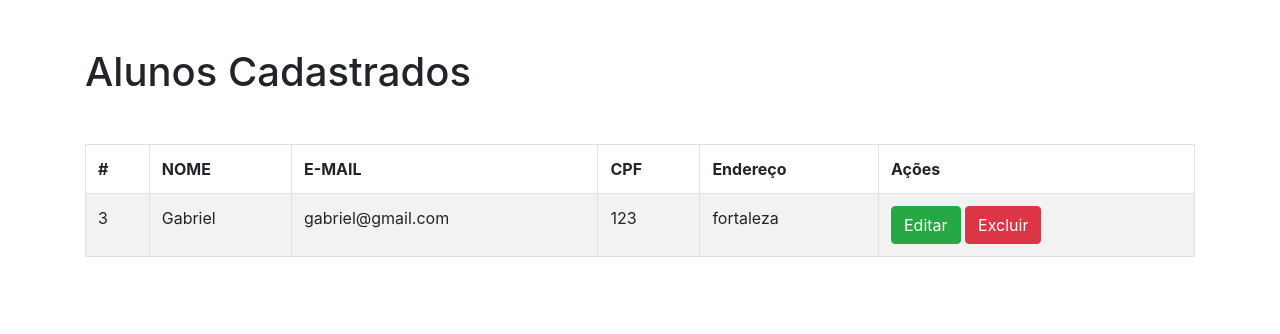
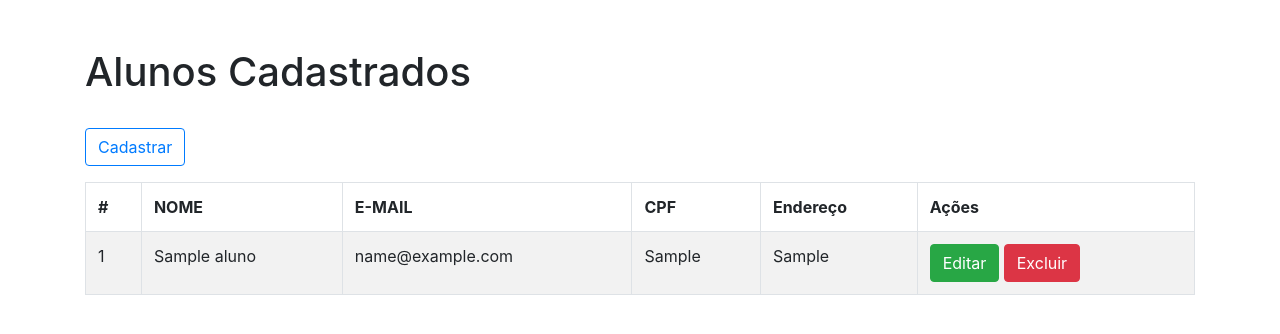
Before and after one commit to Matheus-Barret0/Faculdade_CRUD_PHP, a PHP site: page /?page=listar in a window 1280 px wide. Shown: the part 56-390 px from the top of the page. Run offline with PHP 8.4, Linux system fonts and the light colour scheme; data comes from the database, SQL or seed files in the repository; tables that the repository leaves empty hold one stand-in row (values such as "Sample post").

Commit message:
mais alguns ajustes

```diff
--- a/mysql/alunos-db-23032023-v1.sql
+++ b/mysql/alunos-db-23032023-v1.sql
@@ -6,10 +6,7 @@ CREATE TABLE `alunos` (
   `id` int(11) NOT NULL AUTO_INCREMENT,
   `nomeCompleto` varchar(30) DEFAULT NULL,
   `email` varchar(30) DEFAULT NULL,
-  `cpf` int(11) DEFAULT NULL,
+  `cpf` varchar(11) DEFAULT NULL,
   `endereco` varchar(30) DEFAULT NULL,
   PRIMARY KEY (`id`)
 ) ENGINE=InnoDB DEFAULT CHARSET=utf8mb4 COLLATE=utf8mb4_general_ci;
-
-INSERT INTO `alunos` (`id`, `nomeCompleto`, `email`, `cpf`, `endereco`) VALUES
-(3, 'Gabriel', 'gabriel@gmail.com', 123, 'fortaleza');
--- a/source/apresentacao.php
+++ b/source/apresentacao.php
@@ -5,7 +5,7 @@
   <p>Membros: Gabriel, Matheus de Assis, Potiguara, Jéssica, Fulano, Beltrano.</p>
   <div class="mt-5">
     <p class="lead">Cadastre um usuário ou consulte os existentes:</p>
-    <a class="btn btn-outline-primary btn-lg" href="?page=novo" role="button">Cadastrar</a>
-    <a class="btn btn-outline-success btn-lg" href="?page=listar" role="button">Consultar</a>
+    <a class="btn btn-outline-primary btn-lg" href="?page=novo">Cadastrar</a>
+    <a class="btn btn-outline-success btn-lg" href="?page=listar">Consultar</a>
   </div>
 </div>
--- a/source/cadastro_aluno.php
+++ b/source/cadastro_aluno.php
@@ -16,7 +16,7 @@
         </div>
         <div class="mb-3">
             <label>CPF</label>
-            <input type="number" name="cpf" class="form-control" required>
+            <input type="text" name="cpf" class="form-control" maxlength="11" required>
         </div>
         <div class="mb-3">
             <label>Endereço</label>
--- a/source/editar_aluno.php
+++ b/source/editar_aluno.php
@@ -23,7 +23,7 @@
         </div>
         <div class="mb-3">
             <label>CPF</label>
-            <input type="number" name="cpf" value="<?php print $row->cpf; ?>" class="form-control" required>
+            <input type="text" name="cpf" value="<?php print $row->cpf; ?>" class="form-control" maxlength="11" required>
         </div>
         <div class="mb-3">
             <label>Endereço</label>
--- a/source/excluir_aluno.php
+++ b/source/excluir_aluno.php
@@ -24,7 +24,7 @@
         </div>
         <div class="mb-3">
             <label>CPF</label>
-            <input type="number" name="cpf" value="<?php print $row->cpf; ?>" class="form-control" disabled>
+            <input type="text" name="cpf" value="<?php print $row->cpf; ?>" class="form-control" maxlength="11" disabled>
         </div>
         <div class="mb-3">
             <label>Endereço</label>
--- a/source/listar_aluno.php
+++ b/source/listar_aluno.php
@@ -9,7 +9,8 @@
         $qtd = $res->num_rows;
 
         if($qtd>0){
-            print "<table class='table table-houver table-striped table-bordered mt-5'>";
+            print "<a class='btn btn-outline-primary btn mt-4' href='?page=novo'>Cadastrar</a>";
+            print "<table class='table table-houver table-striped table-bordered mt-3'>";
             print "<tr>";
                 print "<tr>";
                 print "<th>#</th>";
@@ -20,10 +21,12 @@
                 print "<th>Ações</th>";
                 print "</tr>";
 
+            $index = 0;
+
             /*--loop para impressão do select--*/
             while($row = $res->fetch_object()){
                 print "<tr>";
-                print "<td>".$row->id."</td>";
+                print "<td>".++$index."</td>";
                 print "<td>".$row->nomeCompleto."</td>";
                 print "<td>".$row->email."</td>";
                 print "<td>".$row->cpf."</td>";
@@ -36,7 +39,8 @@
             }
             print("</table>");
         }else{
-            print "<p class='alert alert-danger'>Aluno não encontrado!</p>";
+            print "<p class='alert alert-danger mt-5'>Nenhum aluno foi encontrado!</p>";
+            print "<a class='btn btn-outline-primary btn' href='?page=novo'>Cadastrar</a>";
         }
     ?>
 </div>
```
